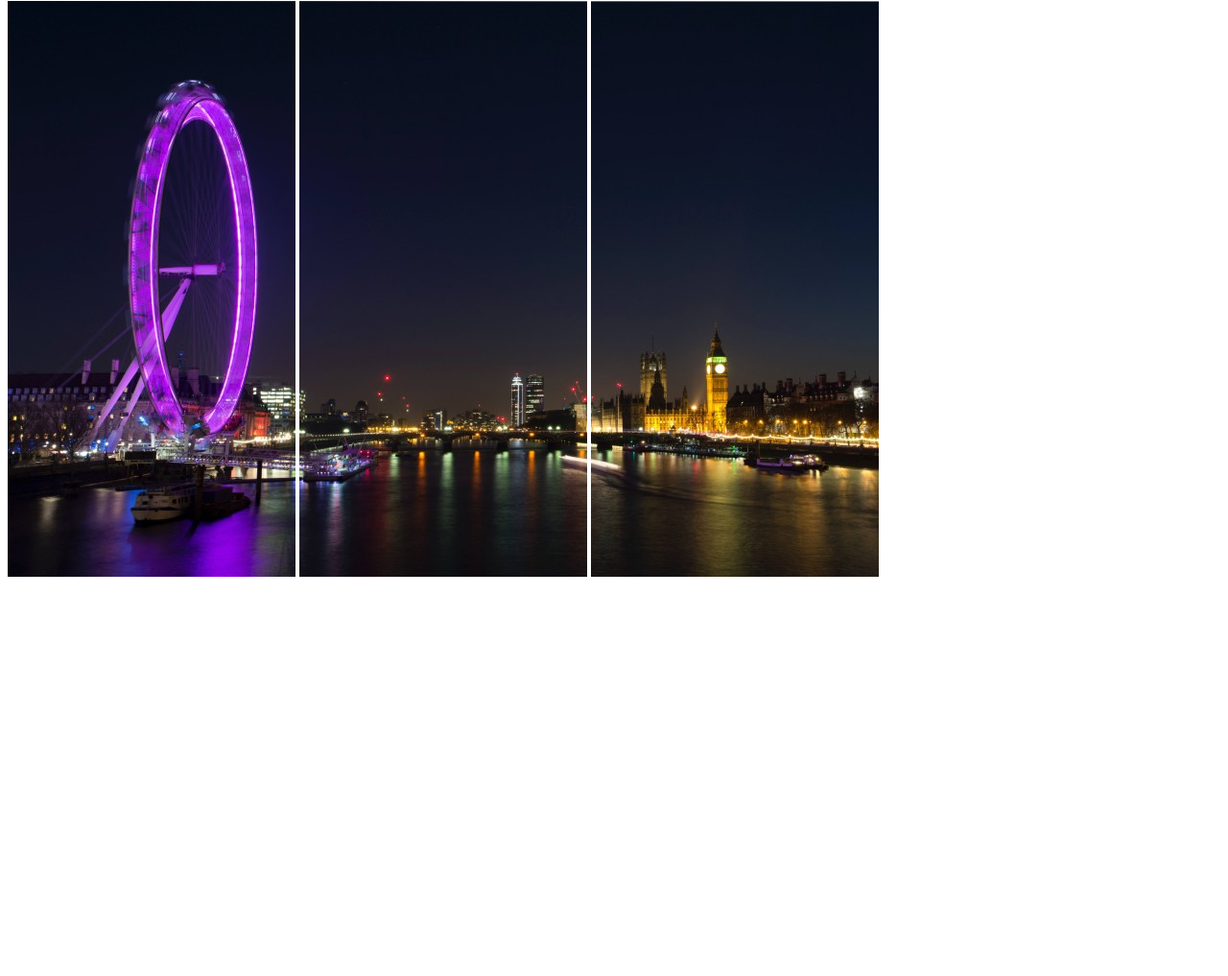
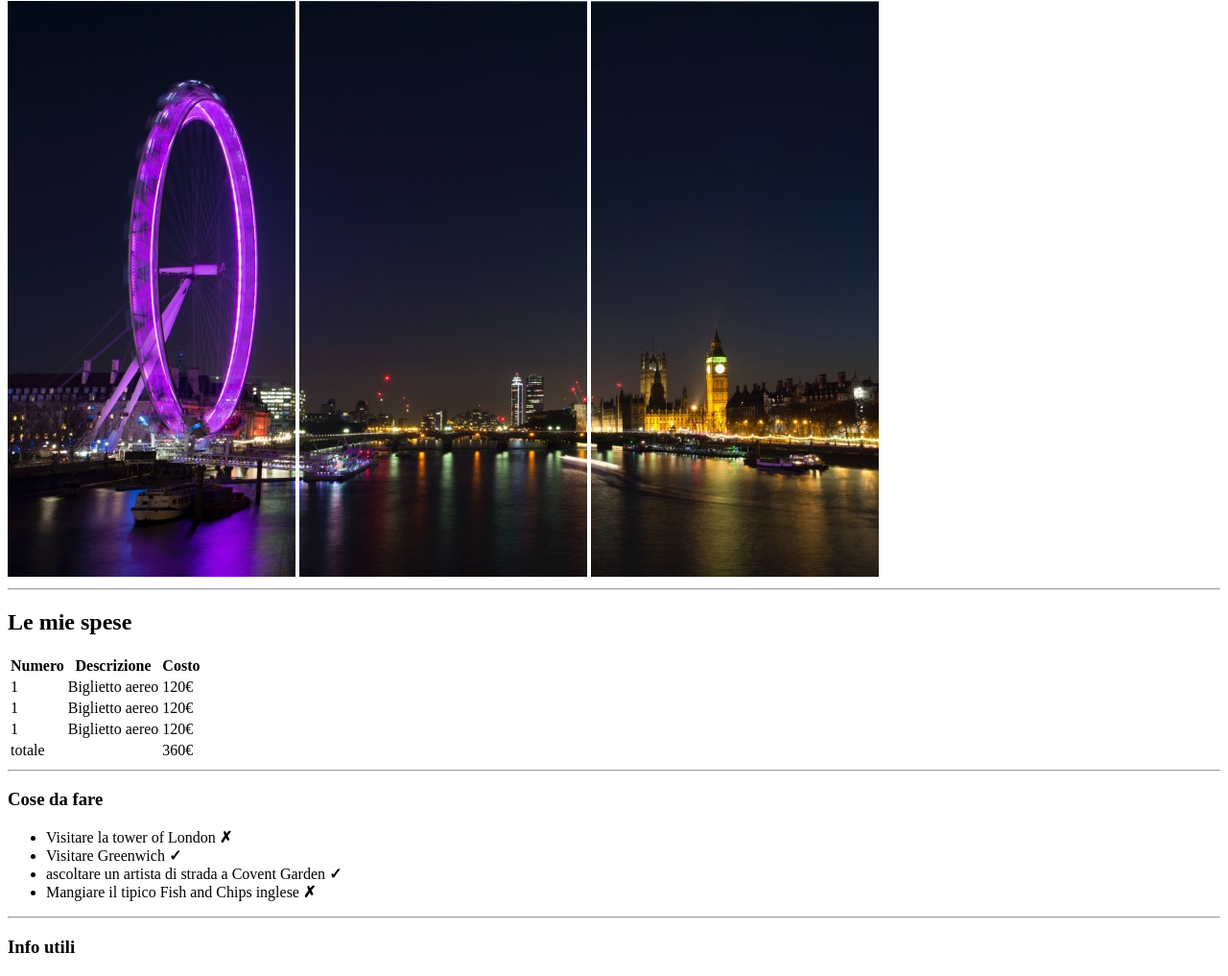
Before and after one commit to DanieleKun/html-london-trip, a plain HTML site: page index.html in a window 1280 px wide. Shown: the part 79-1096 px from the top of the page at 96% size. Before the commit the page ends 800 px from the top, so only its background shows below. Drawn offline with Linux system fonts and the light colour scheme.

Commit message:
main incomplete

```diff
--- a/index.html
+++ b/index.html
@@ -12,10 +12,62 @@
         <img src="img/pexels-bill-emrich-230794-0.jpg" alt="">
         <img src="img/pexels-bill-emrich-230794-1.jpg" alt="">
         <img src="img/pexels-bill-emrich-230794-2.jpg" alt="">
+        <hr>
     </header>
 
     <main>
+        <section>
+            <h2>Le mie spese</h2>
 
+            <table>
+                <tr>
+                  <th>Numero</th>
+                  <th>Descrizione</th>
+                  <th>Costo</th>
+                </tr>
+
+                <tr>
+                  <td>1</td>
+                  <td>Biglietto aereo</td>
+                  <td>120€</td>
+                </tr>
+
+                <tr>
+                    <td>1</td>
+                    <td>Biglietto aereo</td>
+                    <td>120€</td>
+                </tr>
+
+                <tr>
+                    <td>1</td>
+                    <td>Biglietto aereo</td>
+                    <td>120€</td>
+                </tr>
+
+                <tr>
+                  <td>totale</td>
+                  <td></td>
+                  <td>360€</td>
+                </tr>
+            </table>
+        </section>
+        <hr>
+
+        <section>
+            <h3>Cose da fare</h3>
+
+            <ul>
+                <li>Visitare la tower of London <strong>&cross;</strong></li>
+                <li>Visitare Greenwich <strong>&check;</strong></li>
+                <li>ascoltare un artista di strada a Covent Garden <strong>&check;</strong></li>
+                <li>Mangiare il tipico Fish and Chips inglese <strong>&cross;</strong></li>
+            </ul>
+        </section>
+        <hr>
+
+        <section>
+            <h3>Info utili</h3>
+        </section>
     </main>
 
     <footer>
```
